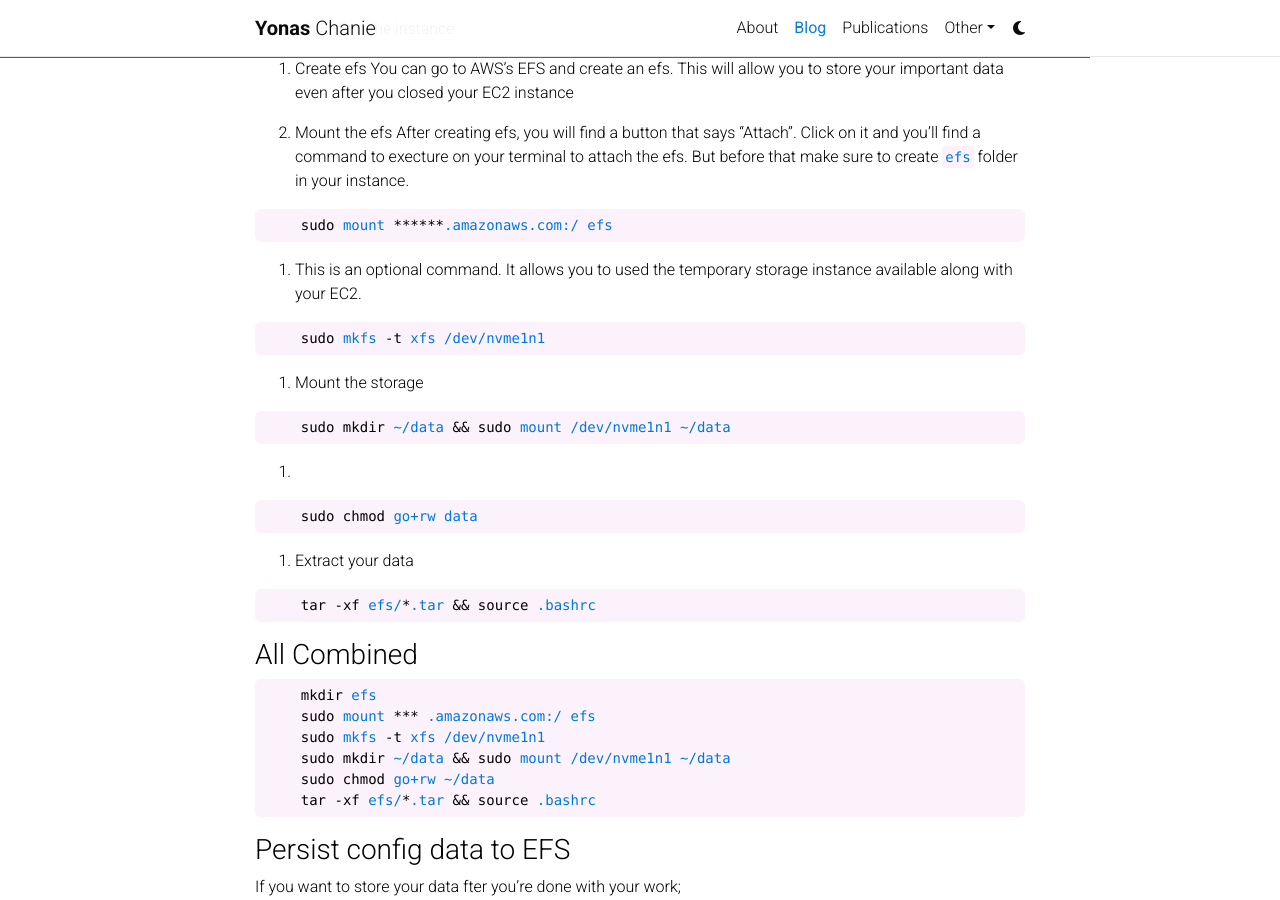
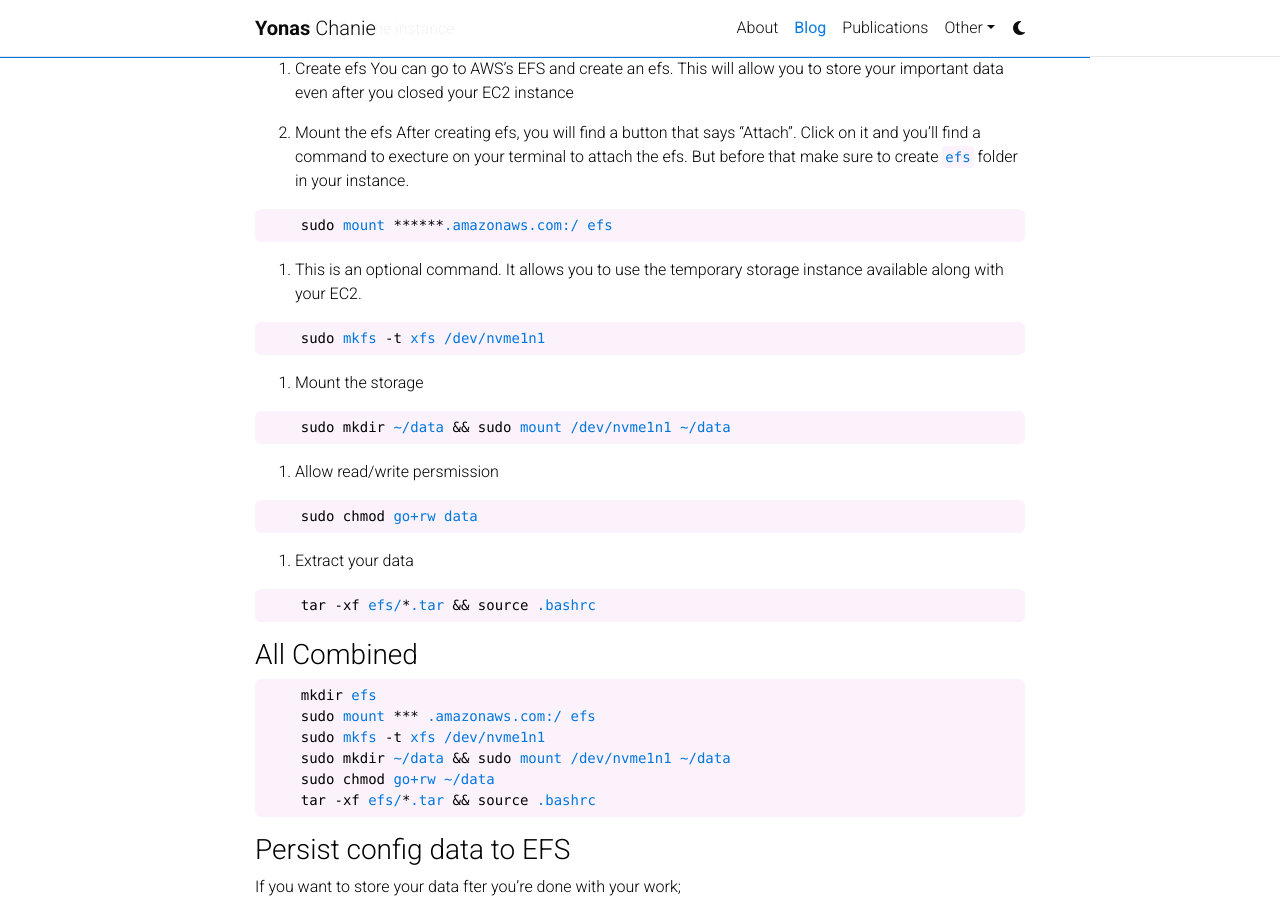
Before and after one commit to yonas-g/yonas-g.github.io, a Jekyll site: the page built from _posts/2023-07-11-jupyter-notebook-on-aws.md, in a window 1280 px wide and 900 px high, scrolled down 1776 px. Built offline with Jekyll 4.4.1, drawn with Linux system fonts in a browser that asks for light colours; comment, search, counter and statistics services are not loaded; a style sheet for code colours, icons or effects is not loaded.

Commit message:
how to run jupyter notebook on aws EC2 instance blog added

````diff
--- a/_posts/2023-07-11-jupyter-notebook-on-aws.md
+++ b/_posts/2023-07-11-jupyter-notebook-on-aws.md
@@ -78,8 +78,7 @@
     sudo mount ******.amazonaws.com:/ efs
 ```
 
-3.
-This is an optional command. It allows you to used the temporary storage instance available along with your EC2.
+3. This is an optional command. It allows you to use the temporary storage instance available along with your EC2.
 
 ```bash
     sudo mkfs -t xfs /dev/nvme1n1
@@ -91,7 +90,7 @@
     sudo mkdir ~/data && sudo mount /dev/nvme1n1 ~/data
 ```
 
-5.
+5. Allow read/write persmission
 
 ```bash
     sudo chmod go+rw data
````
